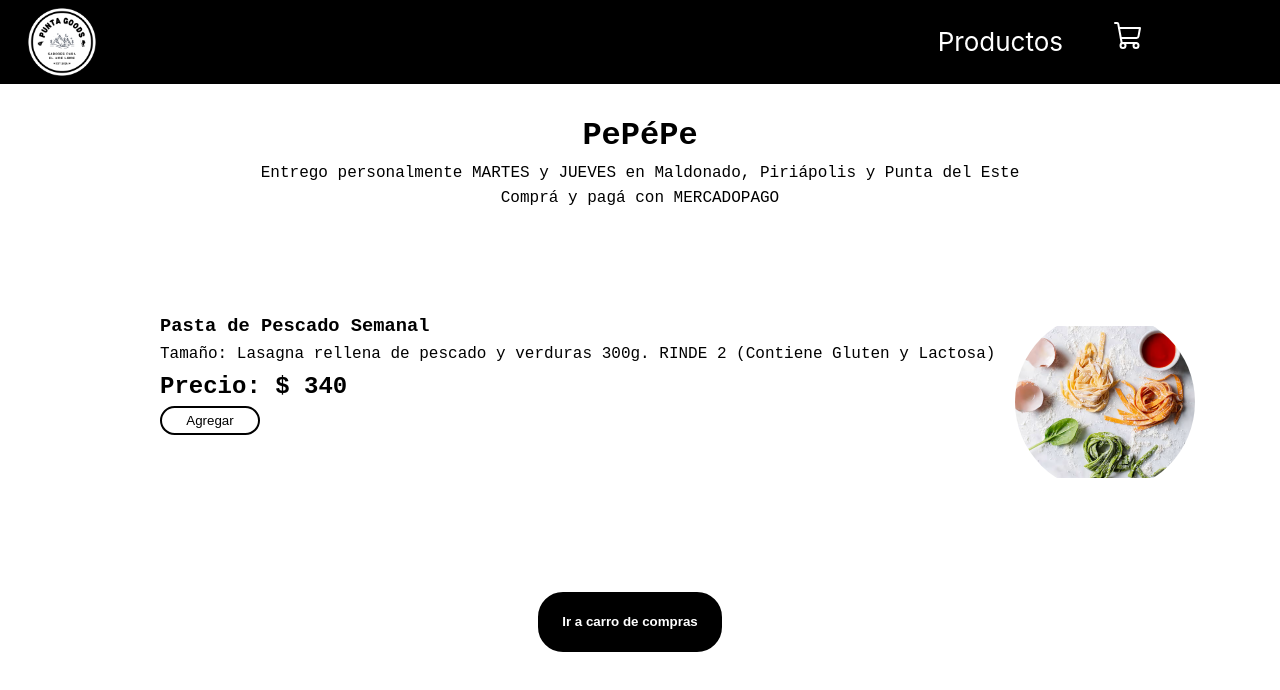
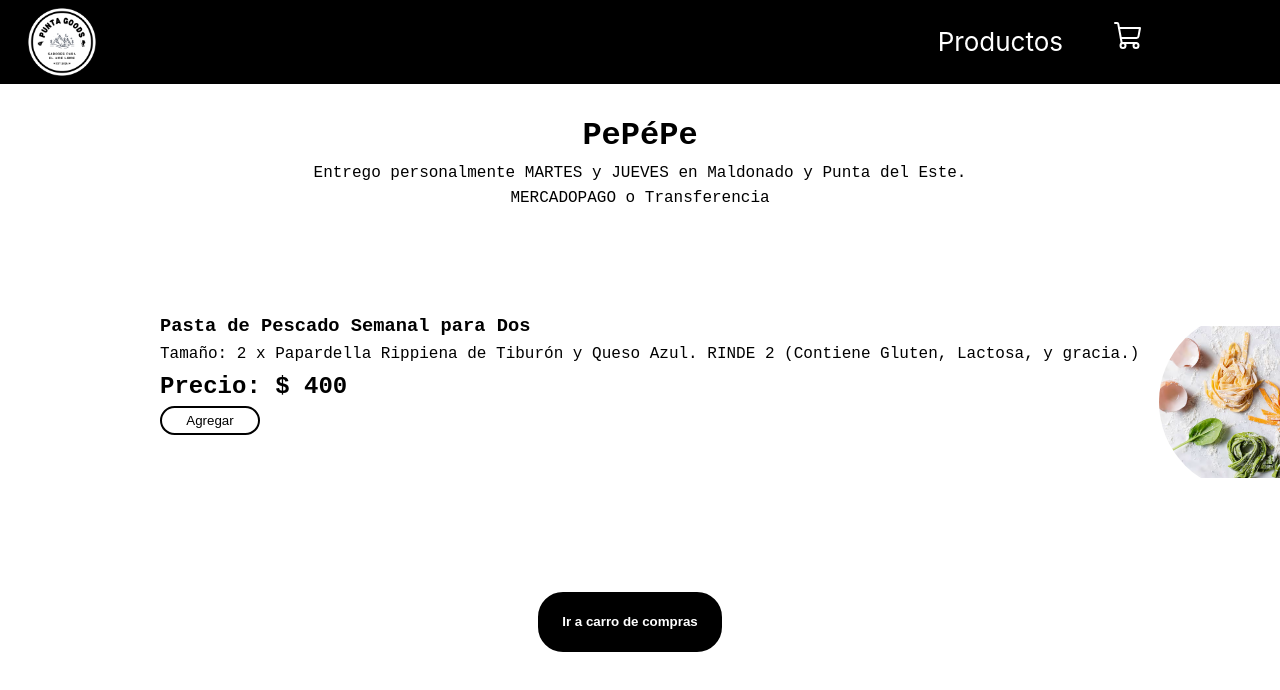
Before and after one commit to pedrosb90/pgstore, a React (Create React App) app in the folder pgstore/client/: page / in a window 1280 px wide. Shown: the top 690 px of the page. Built offline with nearby package versions, Linux system fonts and the light colour scheme.

Commit message:
pasta de la semana

```diff
--- a/pgstore/client/src/pages/productos/Productos.jsx
+++ b/pgstore/client/src/pages/productos/Productos.jsx
@@ -12,10 +12,9 @@ export const Productos = () => {
       <h1 className="title">PePéPe</h1>
 
       <p className="info">
-        Entrego personalmente MARTES y JUEVES en Maldonado, Piriápolis y Punta
-        del Este
+        Entrego personalmente MARTES y JUEVES en Maldonado y Punta del Este.
       </p>
-      <p className="info">Comprá y pagá con MERCADOPAGO</p>
+      <p className="info">MERCADOPAGO o Transferencia</p>
 
       <div className="item-container">
         {shopitems.map((producto) => (
--- a/pgstore/client/src/pages/productos/shopitems.js
+++ b/pgstore/client/src/pages/productos/shopitems.js
@@ -3,10 +3,10 @@ import imgGrande from "../../assets/pasta.png";
 export const shopitems = [
   {
     id: "0",
-    title: "Pasta de Pescado Semanal",
-    unit_price: 340,
+    title: "Pasta de Pescado Semanal para Dos",
+    unit_price: 400,
     description:
-      "Lasagna rellena de pescado y verduras 300g. RINDE 2 (Contiene Gluten y Lactosa)",
+      "2 x Papardella Rippiena de Tiburón y Queso Azul. RINDE 2 (Contiene Gluten, Lactosa, y gracia.)",
     imagen: imgGrande,
   },
   // {
```
